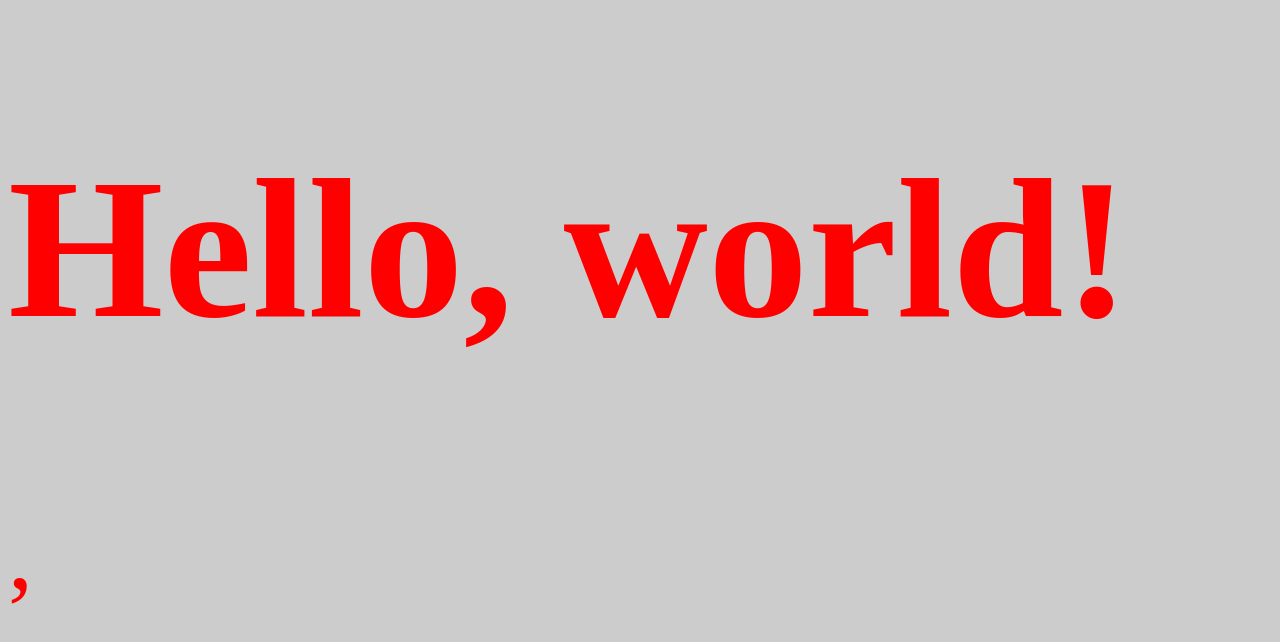
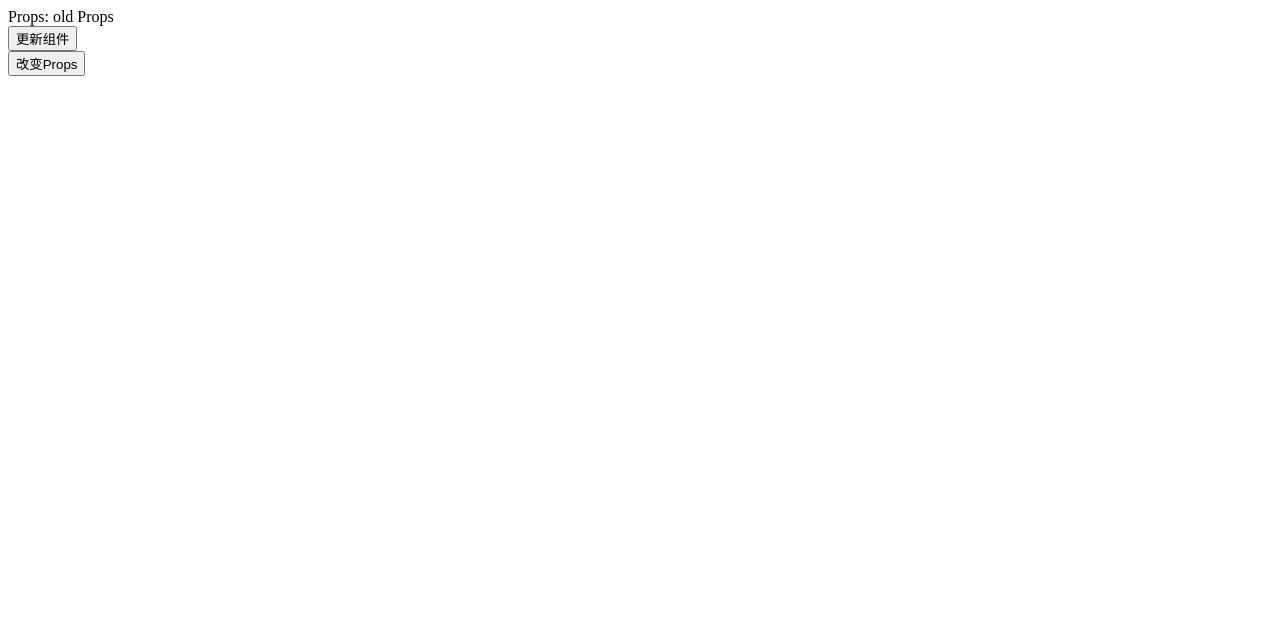
Before and after one commit to liljaewayne/E-CommerceWebsite_admin_fe, a React app: page / in a window 1280 px wide. Shown: the top 642 px of the page. Built offline with nearby package versions, Linux system fonts and the light colour scheme.

Commit message:
add some dependencies and make some demos

```diff
--- a/package.json
+++ b/package.json
@@ -30,6 +30,7 @@
   "dependencies": {
     "font-awesome": "^4.7.0",
     "react": "16.2.0",
-    "react-dom": "16.2.0"
+    "react-dom": "16.2.0",
+    "react-router-dom": "4.2.2"
   }
 }
--- a/src/app.jsx
+++ b/src/app.jsx
@@ -1,13 +1,101 @@
 import React from 'react';
 import ReactDOM from 'react-dom';
 
-import 'font-awesome/css/font-awesome.min.css';
-import './index.css';
-import './index.scss';
+class Component extends React.Component {
+    // 构造函数
+    constructor(props) {
+        super(props);
+        this.state = {
+            data: 'old state'
+        };
+        console.log("初始化数据", "constructor");
+    }
+
+    // 组件将要加载
+    componentWillMount() {
+        console.log("componentWillMount");
+    }
+
+    // 组件加载完成
+    componentDidMount() {
+        console.log("componentDidMount");
+    }
+
+    // 将要接收父组件传来的props
+    componentWillReceiveProps() {
+        console.log("componentWillReceiveProps");
+    }
+
+    // 子组件是否应该更新
+    shouldComponentUpdate() {
+        console.log("shouldComponentUpdate");
+        return true;
+    }
+
+    // 组件将要更新
+    componentWillUpdate() {
+        console.log("componentWillUpdate");
+    }
+
+    // 组件更新完成
+    componentDidUpdate() {
+        console.log("componentDidUpdate");
+    }
+
+    // 渲染
+    render() {
+        console.log("render");
+        return (
+            <div>
+                <div>Props: {this.props.data}</div>
+                <button onClick={() => {
+                    this.handleClick();
+                }}>更新组件
+                </button>
+            </div>
+        );
+    }
+
+    // 处理点击事件
+    handleClick() {
+        console.log("更新数据", "handleClick");
+        this.setState({
+            data: 'New State'
+        });
+    }
+}
+
+class App extends React.Component {
+    // 构造函数
+    constructor(props) {
+        super(props);
+        this.state = {
+            data: 'old Props'
+        };
+        console.log("初始化数据", "constructor");
+    }
+
+    onPropsChange() {
+        console.log("更新props");
+        this.setState({
+            data: 'new Props'
+        });
+    }
+
+    render() {
+        return (
+            <div>
+                <Component data={this.state.data}></Component>
+                <button onClick={() => {
+                    this.onPropsChange()
+                }}>改变Props
+                </button>
+            </div>
+        );
+    }
+}
 
 ReactDOM.render(
-    <div>
-        <h1>Hello, world!</h1>,
-    </div>,
-    document.getElementById('app')
+    <App></App>,
+    document.getElementById("app")
 );
--- a/src/index.scss
+++ b/src/index.scss
@@ -1,6 +1,9 @@
 body {
   background: #ccc;
   #app {
-    font-size: 100px;
+    .jsx {
+      color: blue;
+      font-size: 60px;
+    }
   }
 }
```
Also changed, not shown: 1 other file (tests, documents, lock files or other folders).
